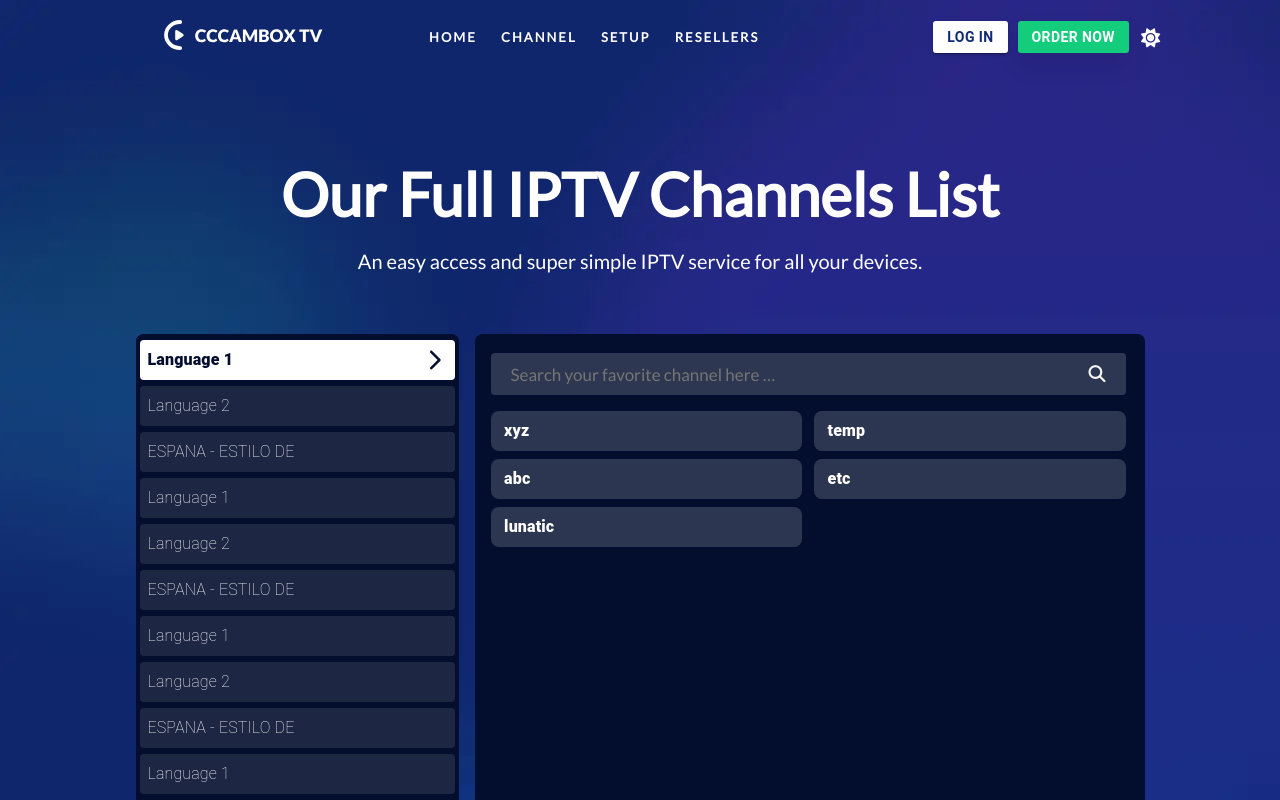
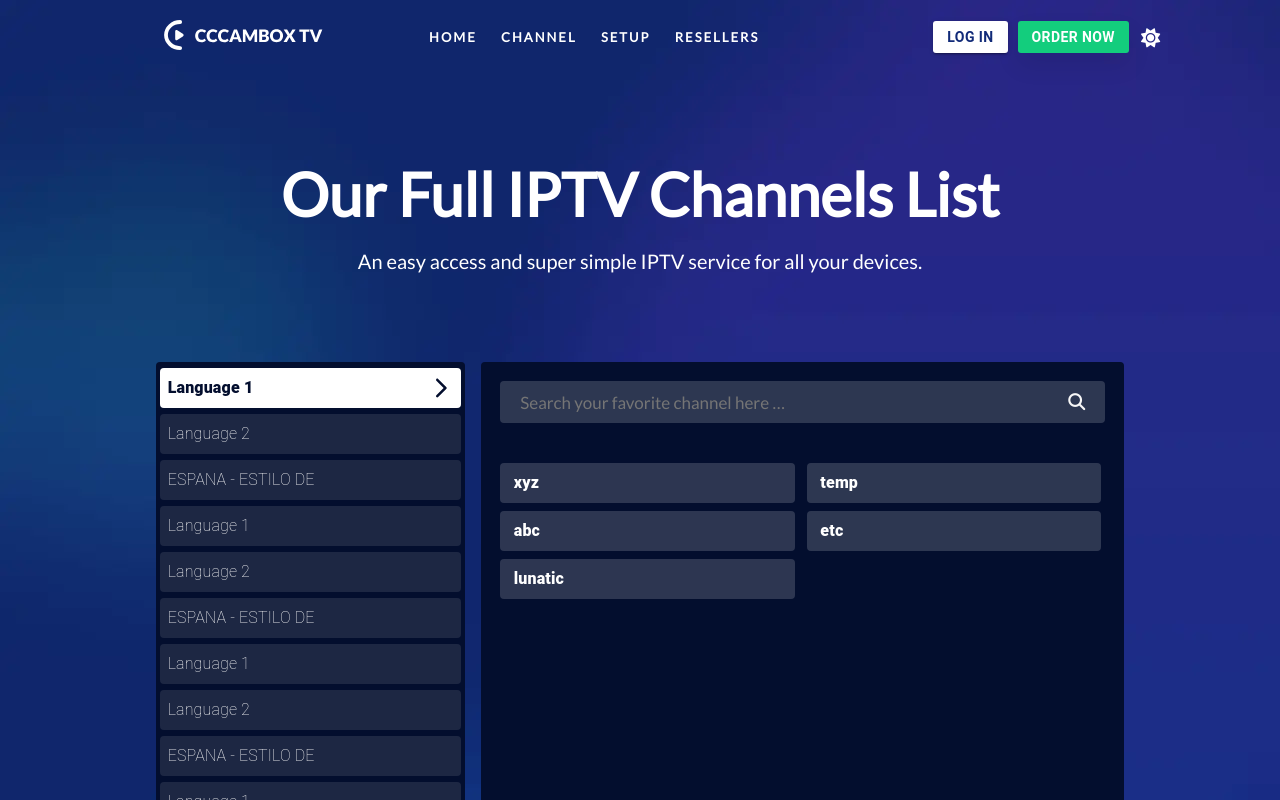
Before and after one commit to Arsalanbashir831/MTV, a React (Create React App) app in the folder my-app/: page /Channel in a window 1280 px wide. Shown: the top 800 px of the page. Built offline with nearby package versions, Linux system fonts and the light colour scheme; a web font is replaced by a local one.

Commit message:
Fixed Channels

```diff
--- a/my-app/src/App.css
+++ b/my-app/src/App.css
@@ -18,3 +18,14 @@ body {
 .ham{
   z-index: 9999;
 }
+
+/* Hide scrollbar for Chrome, Safari and Opera */
+.example::-webkit-scrollbar {
+  display: none;
+}
+
+/* Hide scrollbar for IE, Edge and Firefox */
+.example {
+  -ms-overflow-style: none;  /* IE and Edge */
+  scrollbar-width: none;  /* Firefox */
+}
--- a/my-app/src/components/ChannelsGrid.css
+++ b/my-app/src/components/ChannelsGrid.css
@@ -5,8 +5,15 @@
     font-weight: 700;
 
 }
-
-.css-10hburv-MuiTypography-root {
+.ccc_column.ccc_channelList {
+    padding: 19px 19px 0 19px !important;
+    display: grid;
+    grid-gap: 19px;
+    gap: 8px;
+    align-items: flex-start;
+    grid-template-rows: 42px auto;
+}
+.MuiTypography-root {
     margin: 0;
     font-family: "Roboto","Helvetica","Arial",sans-serif;
     font-weight: 700;
@@ -111,7 +118,7 @@ textarea:focus, input:focus{
     height: 100%;
     z-index: 2;
 }
-.css-1mk9mw3-MuiList-root {
+.MuiList-root {
     height: 72vh !important;
 }
 
@@ -149,14 +156,14 @@ textarea:focus, input:focus{
 }
 
 
-.css-a5rdam-MuiGrid-root{
+.MuiGrid-root{
     width: calc(100% + 8px) !important;
 }
-.css-1q9bwhc-MuiListItem-root{
+.MuiListItem-root{
 
     max-height: 40px !important;
 }
-.css-mi3ubi-MuiGrid-root>.MuiGrid-item {
+.fMuiGrid-root>.MuiGrid-item {
     padding-top: 0px !important;
     margin:  0px !important;
 }
@@ -176,13 +183,13 @@ textarea:focus, input:focus{
     overflow: auto;
     height: 69vh !important;
 }
-.css-mi3ubi-MuiGrid-root{
+.MuiGrid-root{
     margin-top: 0 !important;
     overflow: auto;
    height: 69vh;
 }
 
-.css-mi3ubi-MuiGrid-root::-webkit-scrollbar {
+.MuiGrid-root::-webkit-scrollbar {
     width: 0% !important;
 }
 .css-uuw6t0::-webkit-scrollbar {
@@ -216,7 +223,7 @@ textarea:focus, input:focus{
 
 
 @media screen and (max-width:920px) {
-    .css-a5rdam-MuiGrid-root>.MuiGrid-item {
+    .MuiGrid-root>.MuiGrid-item {
         padding-right: 0px !important;
         min-width: 100% !important;
     }
@@ -229,7 +236,7 @@ textarea:focus, input:focus{
     }
 }
 
-.css-6hp17o-MuiList-root-MuiMenu-list{
+.MuiList-root-MuiMenu-list{
     max-height: 50vh !important;
 }
 
@@ -287,7 +294,7 @@ textarea:focus, input:focus{
         height: 85vh !important;
 
     }
-    .css-mi3ubi-MuiGrid-root {
+    .MuiGrid-root {
 
         height: 75vh;
     }
@@ -314,7 +321,7 @@ textarea:focus, input:focus{
         height: 85vh !important;
 
     }
-    .css-1mk9mw3-MuiList-root {
+    .MuiList-root {
         height: 74vh !important ;
     }
     .css-1uzmcsd {
@@ -339,7 +346,7 @@ textarea:focus, input:focus{
         height: 71vh !important;
     }
 
-    .css-1mk9mw3-MuiList-root {
+    .MuiList-root {
         height: 72vh !important;
     }
 }
@@ -349,7 +356,7 @@ textarea:focus, input:focus{
 @media screen and (max-width:500px){
 
 
-    .css-1mk9mw3-MuiList-root {
+    .MuiList-root {
         overflow: auto;
         height: 76vh;
 
@@ -378,7 +385,7 @@ textarea:focus, input:focus{
         height: 66vh !important ;
 
     }
-    .css-mi3ubi-MuiGrid-root {
+    .MuiGrid-root {
         height: 66vh !important;
     }
 }
--- a/my-app/src/components/ChannelsGrid.jsx
+++ b/my-app/src/components/ChannelsGrid.jsx
@@ -80,7 +80,7 @@ const ChannelsGrid = () => {
 
             <div class="v-virtual-scroll">
                 <div class="v-virtual-scroll__container" >
-                    <Box sx={{ flexGrow: 1, margin: '5%' }}>
+                    <Box sx={{ flexGrow: 1, margin: '2%' }}>
                         <Grid container spacing={1}>
                             {/* Side panel that will run on 921 pixels width and will be replaced by combo box below the specified width */}
                             <MediaQuery minWidth={921}>
@@ -88,7 +88,7 @@ const ChannelsGrid = () => {
                                 <Grid item xs={6} md={4} style={{ paddingRight: "8px" }}>
                                     {loading ? <Skeleton sx={{ bgcolor: 'RGB(255,255,255,0.4)' }} style={{ borderRadius: '4px' }} animation="wave" variant="rectangular" width={'100%'} height={'84vh'} /> :
                                         <div
-                                            style={{ background: backgroundColor, minHeight: '84vh', maxHeight: '84vh', overflow: 'hidden', borderRadius: '7.5px', padding: '2.5px 5px 0;' }}>
+                                            style={{ background: backgroundColor, minHeight: '84vh', maxHeight: '84vh', overflow: 'hidden', borderRadius: '4px', padding: '2.5px 5px 0;' }}>
                                             <List>
                                                 {Languages.map((element, index) => {
                                                     let temp = element.slice(0, 20)
@@ -178,7 +178,7 @@ const ChannelsGrid = () => {
                                 </MediaQuery>
                                 {loading ? <Skeleton sx={{ bgcolor: 'RGB(255,255,255,0.4)' }} style={{ borderRadius: '4px' }} animation="wave" variant="rectangular" width={'100%'} height={'84vh'} /> :
 
-                                    <div style={{ overflowY: "hidden", background: backgroundColor, minHeight: '84vh', maxHeight: '84vh', overflow: 'hidden', borderRadius: '7.5px' }}>
+                                    <div style={{ overflowY: "hidden", background: backgroundColor, minHeight: '84vh', maxHeight: '84vh', overflow: 'hidden', borderRadius: '4px' }}>
                                         <div class="ccc_column ccc_channelList">
 
                                             <div class="ccc_searchBar">
@@ -198,7 +198,7 @@ const ChannelsGrid = () => {
                                                                 <List disablePadding  >
                                                                     {firstHalfArray.map((element, index) => {
                                                                         return (
-                                                                            <ListItem key={index} disablePadding sx={{ background: 'hsla(0,0%,100%,.17)', borderRadius: 2, padding: 0.7, marginTop: 1 }}>
+                                                                            <ListItem key={index} disablePadding sx={{ background: 'hsla(0,0%,100%,.17)', borderRadius: '4px', padding: 0.7, marginTop: 1 }}>
                                                                                 <ListItemText sx={{ color: 'white', paddingLeft: 1 }} primary={<Typography type="body2" style={{ color: 'white', fontWeight: '900' }}>{element}</Typography>} />
                                                                             </ListItem>
                                                                         )
@@ -213,7 +213,7 @@ const ChannelsGrid = () => {
                                                             <List disablePadding >
                                                                 {secondHalfArray.map((element, index) => {
                                                                     return (
-                                                                        <ListItem key={index} disablePadding sx={{ background: 'hsla(0,0%,100%,.17)', borderRadius: 2, padding: 0.7, marginTop: 1 }}>
+                                                                        <ListItem key={index} disablePadding sx={{ background: 'hsla(0,0%,100%,.17)', borderRadius: '4px', padding: 0.7, marginTop: 1 }}>
                                                                             <ListItemText sx={{ color: 'white', paddingLeft: 1 }} primary={<Typography type="body2" style={{ color: 'white', fontWeight: '900' }}>{element}</Typography>} />
                                                                         </ListItem>
                                                                     )
@@ -233,7 +233,7 @@ const ChannelsGrid = () => {
                                                         <List disablePadding >
                                                             {fullArray.map((element, index) => {
                                                                 return (
-                                                                    <ListItem key={index} disablePadding sx={{ background: 'hsla(0,0%,100%,.17)', borderRadius: 2, padding: 0.7, marginTop: 1 }}>
+                                                                    <ListItem key={index} disablePadding sx={{ background: 'hsla(0,0%,100%,.17)', borderRadius: '4px', padding: 0.7, marginTop: 1 }}>
                                                                         <ListItemText sx={{ color: 'white', paddingLeft: 1 }} primary={<Typography type="body2" style={{ color: 'white', fontWeight: '900' }}>{element}</Typography>} />
                                                                     </ListItem>
                                                                 )
```
